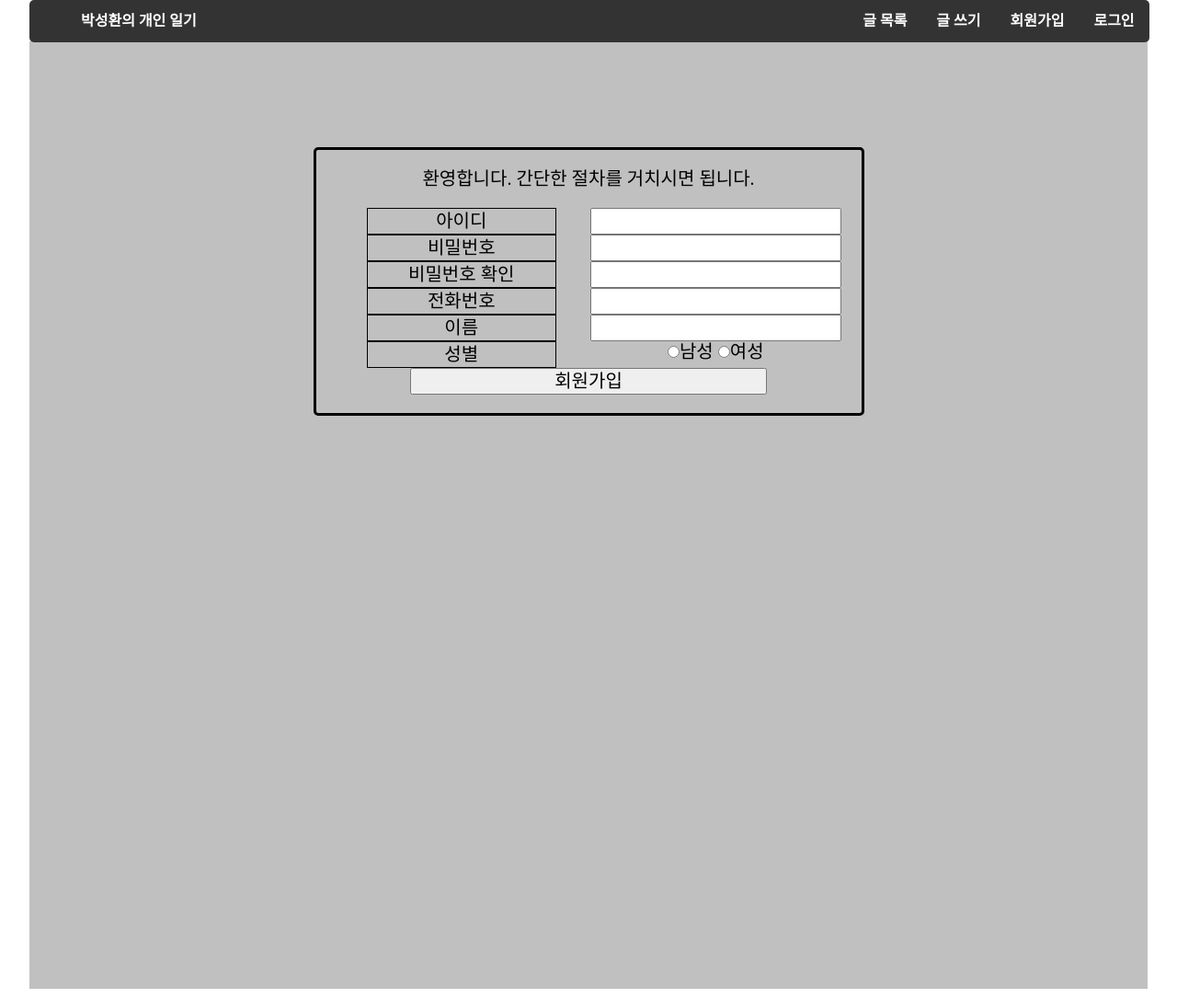
After one commit to shoark7/diary-blog, a Django app: template templates/user/sign_up.html in a window 1280 px wide. The commit adds this page. Shown: the whole page at 92% size. Run offline with Django 3.2, Linux system fonts and the light colour scheme; the template is opened without the code that fills it, so the values that code supplies are empty.

Commit message:
Make sign up and login view

```diff
--- a/static/style.css
+++ b/static/style.css
@@ -1,6 +1,14 @@
 body {
 	width: 95%;
 	margin: 10px auto;
+}
+
+.text-center {
+	text-align: center;
+}
+
+.div-center {
+	margin: 0 auto;
 }
 
 a {
@@ -61,3 +69,55 @@ ul.menu > li > a {
 #index {
 	margin: 20px;
 }
+
+
+.middle-container {
+	width: 50%;
+	margin: 100px auto;
+	border: 3px solid black;
+	border-radius: 5px;
+	text-align: center;
+}
+
+.middle-container > * {
+	margin: 20px;
+	font-size: 20px;
+}
+
+
+.middle-container > form  label {
+	display: inline-block;
+	width: 200px;
+	border: 1px solid black;
+	padding: 2px;
+}
+
+.middle-container > form  input {
+
+}
+
+.error-messages {
+	text-align: center;
+	color: red;
+	background-color: pink;
+	border-radius: 10px;
+	padding: 15px 10px;
+	margin: 10px;
+}
+
+
+#large-button {
+	width: 70%;
+	display: inline-block;
+
+}
+
+.left {
+	float: left;
+	width: 50%
+}
+
+.right {
+	float: right;
+	width: 50%
+}
--- /dev/null
+++ b/templates/user/sign_up.html
@@ -0,0 +1,39 @@
+{% extends 'base.html' %}
+
+{% block 'content' %}
+
+{% if error_messages %}
+<div class='error-messages'>
+	<p>{{ error_messages }}</p>
+</div>
+{% endif %}
+
+<div class="middle-container">
+  <p>환영합니다. 간단한 절차를 거치시면 됩니다.</p>
+  <form action="{% url 'user:sign_up' %}" method='post'>
+    {% csrf_token %}
+    <div class="left">
+      <label for="">아이디</label>
+      <label for="">비밀번호</label>
+      <label for="">비밀번호 확인</label>
+      <label for="">전화번호</label>
+      <label for="">이름</label>
+      <label for="">성별</label>
+    </div>
+
+    <div class="right">
+      <input type="text" name='username'>
+      <input type="password" name='password1'>
+      <input type="password" name='password2'>
+      <input type="text" name='name'>
+      <input type="text" name='phonenumber'>
+      <br>
+
+      <input type="radio" name="sex" value="m">남성
+      <input type="radio" name="sex" value="f">여성
+    </div>
+    <button type='submit' id='large-button'>회원가입</button>
+  </form>
+</div>
+
+{% endblock %}
```
Also changed, not shown: templates/user/login.html (+11 -4 lines), user/views.py (+31 -3 lines).
